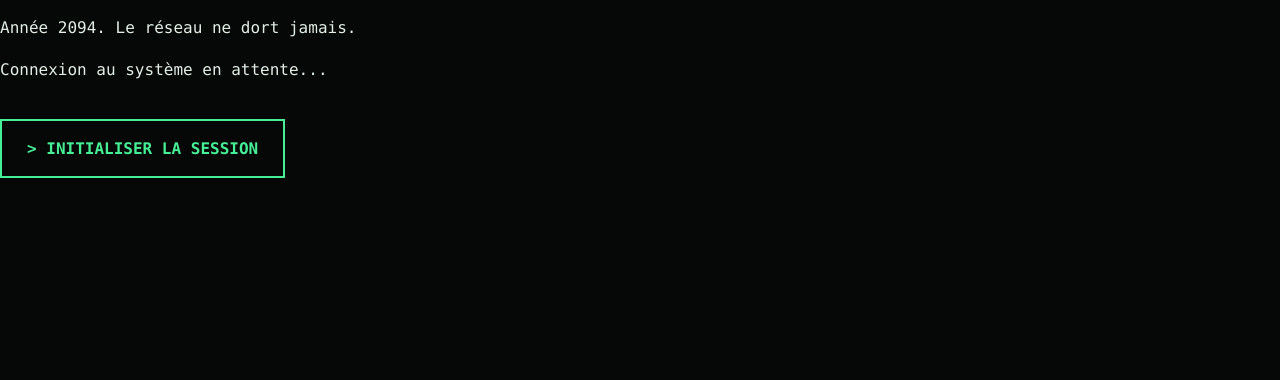
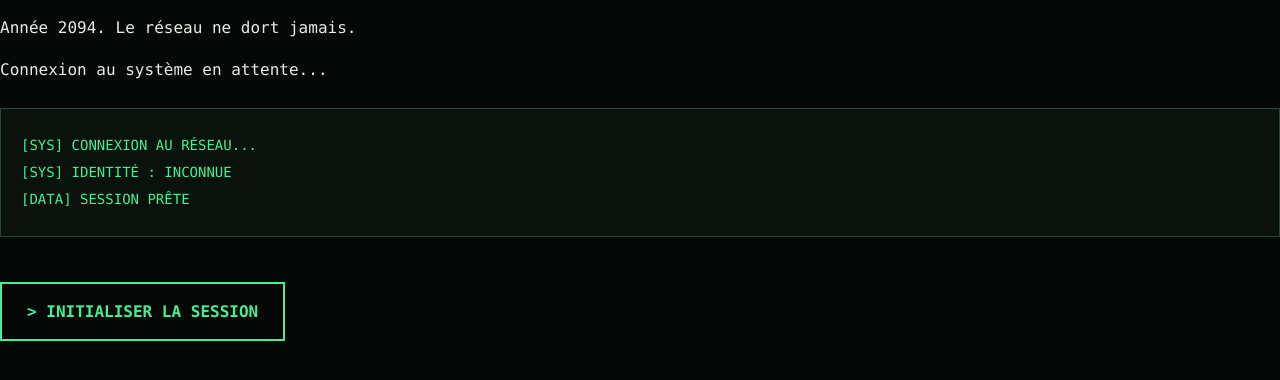
Before and after one commit to ItsForTheVibes/Signal-404, a plain HTML site: page index.html in a window 1280 px wide. Shown: the part 108-488 px from the top of the page. Drawn offline with Linux system fonts and the light colour scheme.

Commit message:
style.css

```diff
--- a/css/style.css
+++ b/css/style.css
@@ -34,3 +34,21 @@ h1 {
     background-color: #46ef95;
     color: #050806;
 }
+
+
+/* Bloc de messages système */
+
+.terminal {
+    background-color: #0a120d;
+    border: 1px solid #244b35;
+    padding: 20px;
+    margin: 25px 0;
+}
+
+/* Messages dans le terminal */
+
+.terminal p {
+    color: #46ef95;
+    font-size: 14px;
+    margin: 5px 0;
+}
--- a/index.html
+++ b/index.html
@@ -13,6 +13,11 @@
         <h1>&gt; SIGNAL_404</h1>
         <p>Année 2094. Le réseau ne dort jamais.</p>
         <p>Connexion au système en attente...</p>
+        <div class="terminal">
+            <p>[SYS] CONNEXION AU RÉSEAU...</p>
+            <p>[SYS] IDENTITÉ : INCONNUE</p>
+            <p>[DATA] SESSION PRÊTE</p>
+        </div>
         <a href="mission01.html" class="btn">
             &gt; INITIALISER LA SESSION
         </a>
```
